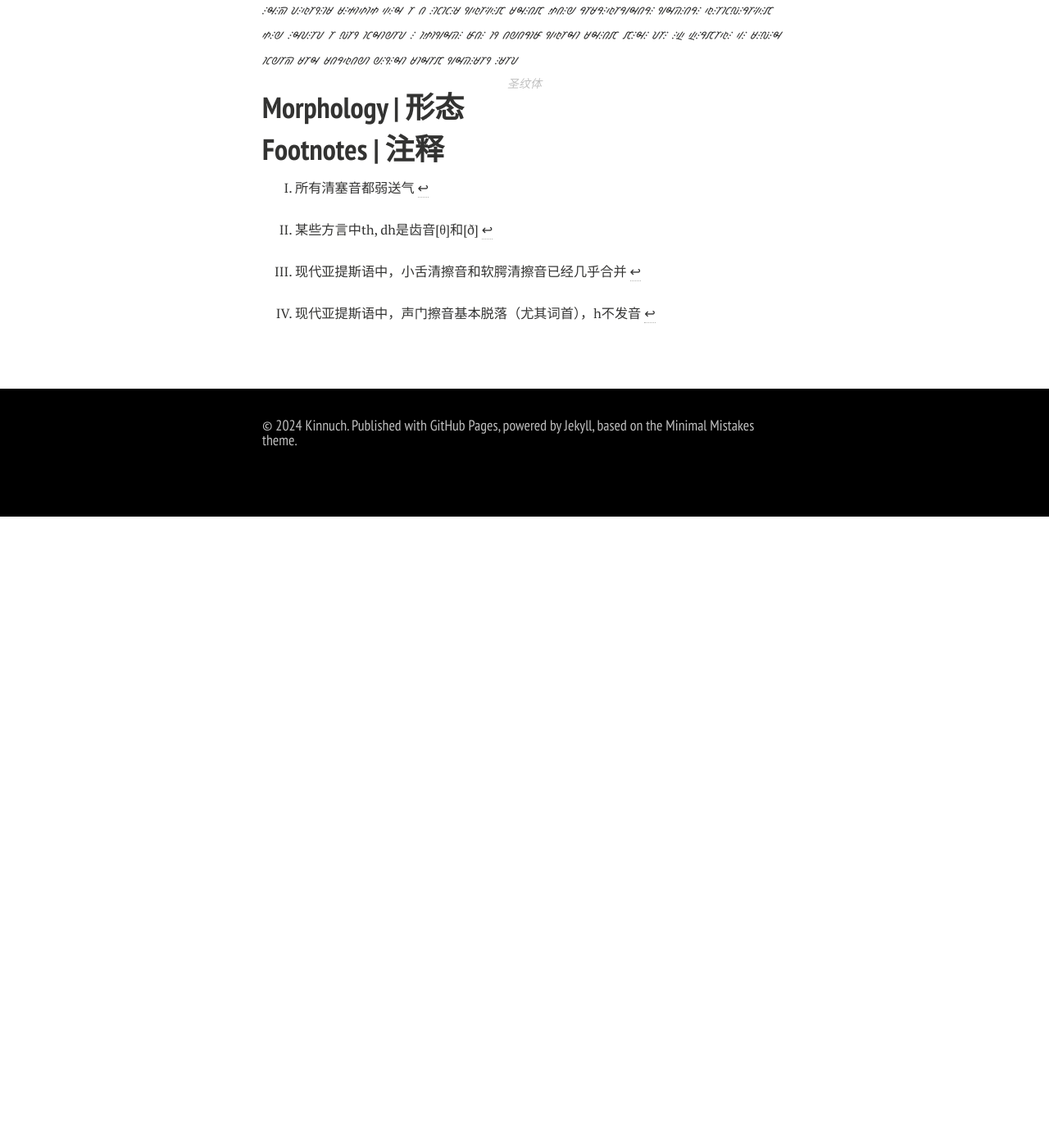
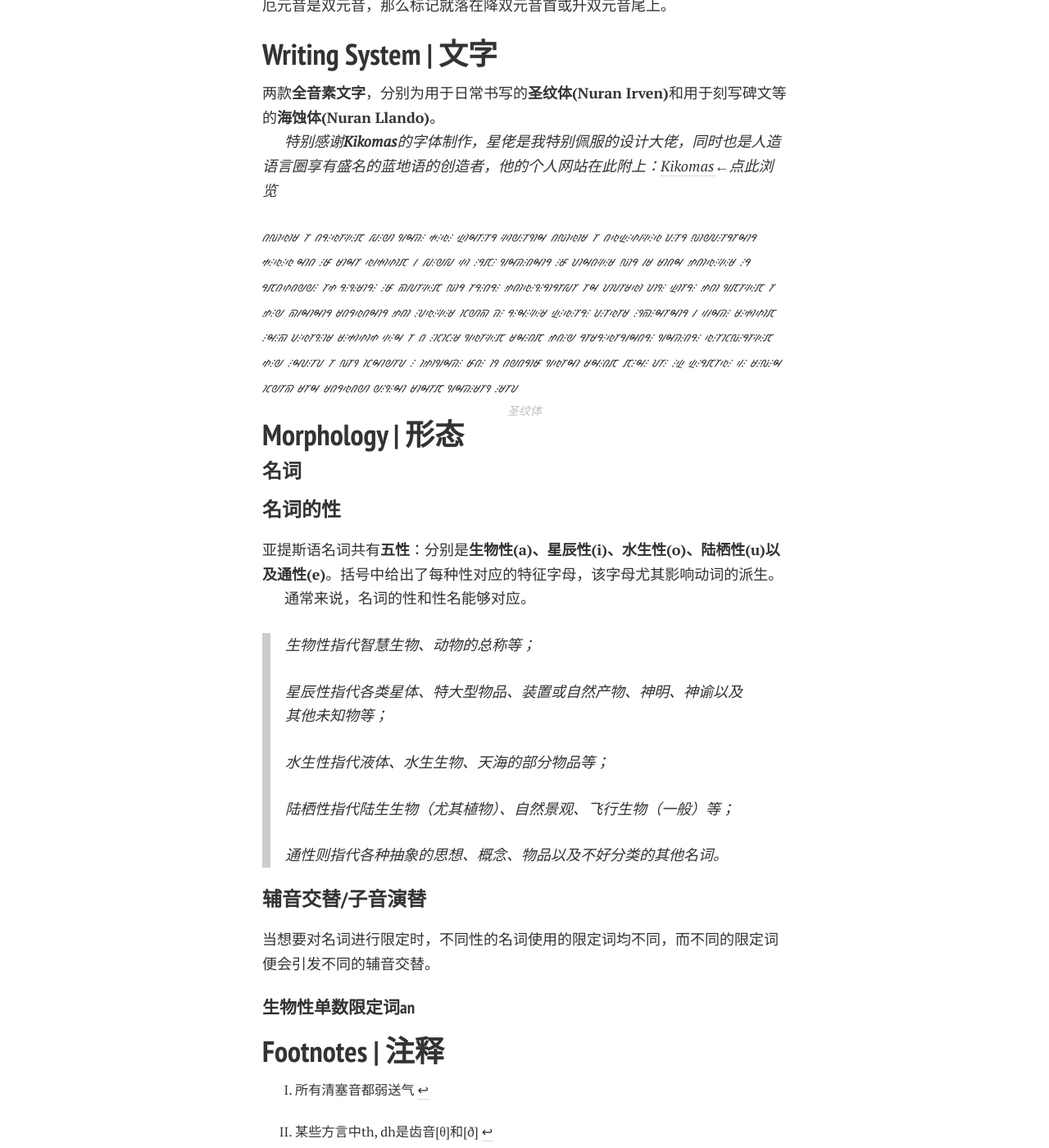
Before and after one commit to Kinnuch/kinnuch.github.io, a Jekyll site: the page built from laim/elandis.md, in a window 1280 px wide and 1400 px high, scrolled down 5916 px. Shown: the whole window at 82% size. Built offline with Jekyll 4.4.1, drawn with Linux system fonts in a browser that asks for light colours; nearby versions of some CDN libraries; comment, search, counter and statistics services are not loaded; a style sheet for code colours, icons or effects is not loaded; before the commit the page ends 6546 px from its top, so only the background shows below that; some of the changed text lies outside the part shown.

Commit message:
Update elandis.md

```diff
--- a/laim/elandis.md
+++ b/laim/elandis.md
@@ -92,6 +92,18 @@
 - **Vereo Phavīth** 傍晚好
 - **Vereo Navīth** 晚上好
 - **Vereo Nuvīth** 晚安
+
+当然，亚族人也经常通过亚纹山脉横纹反射出的光晕来判断时间，通过这种方式也可以表达问候，一般来说被认为更加正式且传统：
+
+- **Mheyes chen** 早上好，lit. 琥珀神格
+
+  - > Mheyez 琥珀刻 ghen 神-属格
+    >
+    > 此处对应星辰性单数的形容词音变gh > -g ch，末尾的*-zg最终演化为s
+
+- **Flayes chen** 中午好，lit. 纤凝神格
+
+- **Duxalhez ivren** 傍晚好，lit. 绛霞于吾
 
 ## Phonology and Orthography| 音系与正字
 
@@ -232,7 +244,29 @@
 
 ## Morphology | 形态
 
+### 名词
 
+#### 名词的性
+
+亚提斯语名词共有**五性**：分别是**生物性(a)、星辰性(i)、水生性(o)、陆栖性(u)以及通性(e)**。括号中给出了每种性对应的特征字母，该字母尤其影响动词的派生。
+
+通常来说，名词的性和性名能够对应。
+
+> 生物性指代智慧生物、动物的总称等；
+>
+> 星辰性指代各类星体、特大型物品、装置或自然产物、神明、神谕以及其他未知物等；
+>
+> 水生性指代液体、水生生物、天海的部分物品等；
+>
+> 陆栖性指代陆生生物（尤其植物）、自然景观、飞行生物（一般）等；
+>
+> 通性则指代各种抽象的思想、概念、物品以及不好分类的其他名词。
+
+#### 辅音交替/子音演替
+
+当想要对名词进行限定时，不同性的名词使用的限定词均不同，而不同的限定词便会引发不同的辅音交替。
+
+##### 生物性单数限定词an
 
 
 
```
